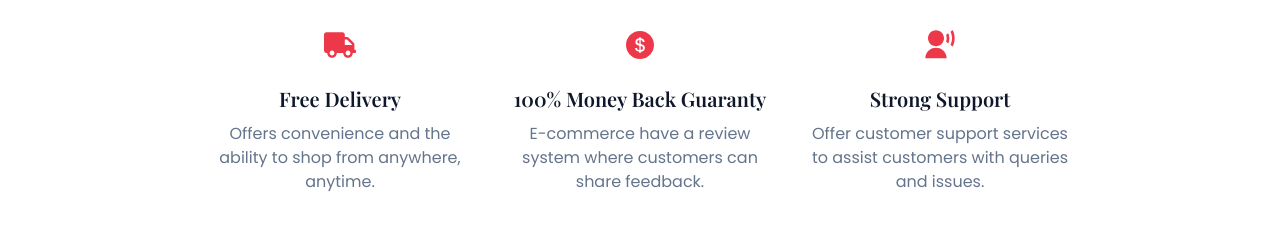
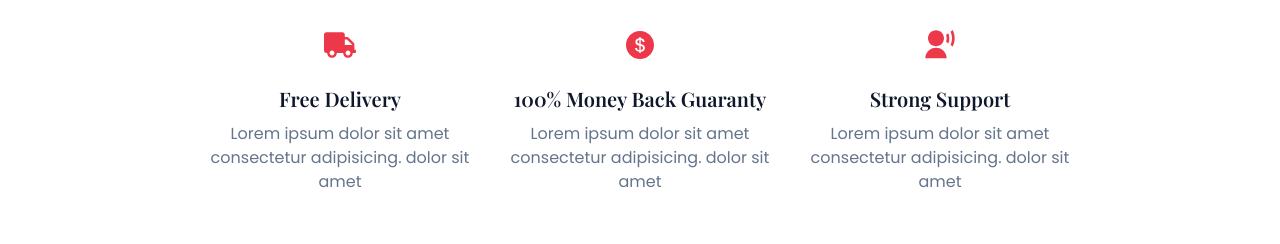
Before and after one commit to HossainRafi/Outfit, a React (Vite) app in the folder client/: page / in a window 1280 px wide. Shown: the part 3000-3244 px from the top of the page. Built offline with nearby package versions, Linux system fonts and the light colour scheme.

Commit message:
dummy text added

```diff
--- a/client/src/pages/home/Features.jsx
+++ b/client/src/pages/home/Features.jsx
@@ -1,6 +1,6 @@
 import { FaTruck } from "react-icons/fa";
+import { RiUserVoiceFill } from "react-icons/ri";
 import { AiFillDollarCircle } from "react-icons/ai";
-import { RiUserVoiceFill } from "react-icons/ri";
 
 const Features = () => {
   return (
@@ -11,7 +11,8 @@ const Features = () => {
         </span>
         <h4>Free Delivery</h4>
         <p>
-          Offers convenience and the ability to shop from anywhere, anytime.
+          Lorem ipsum dolor sit amet consectetur adipisicing. dolor sit
+          amet
         </p>
       </div>
       <div className="banner__card">
@@ -21,7 +22,8 @@ const Features = () => {
         </span>
         <h4>100% Money Back Guaranty</h4>
         <p>
-          E-commerce have a review system where customers can share feedback.
+          Lorem ipsum dolor sit amet consectetur adipisicing. dolor sit
+          amet
         </p>
       </div>
       <div className="banner__card">
@@ -30,8 +32,8 @@ const Features = () => {
         </span>
         <h4>Strong Support</h4>
         <p>
-          Offer customer support services to assist customers with queries and
-          issues.
+          Lorem ipsum dolor sit amet consectetur adipisicing. dolor sit
+          amet
         </p>
       </div>
     </section>
```
